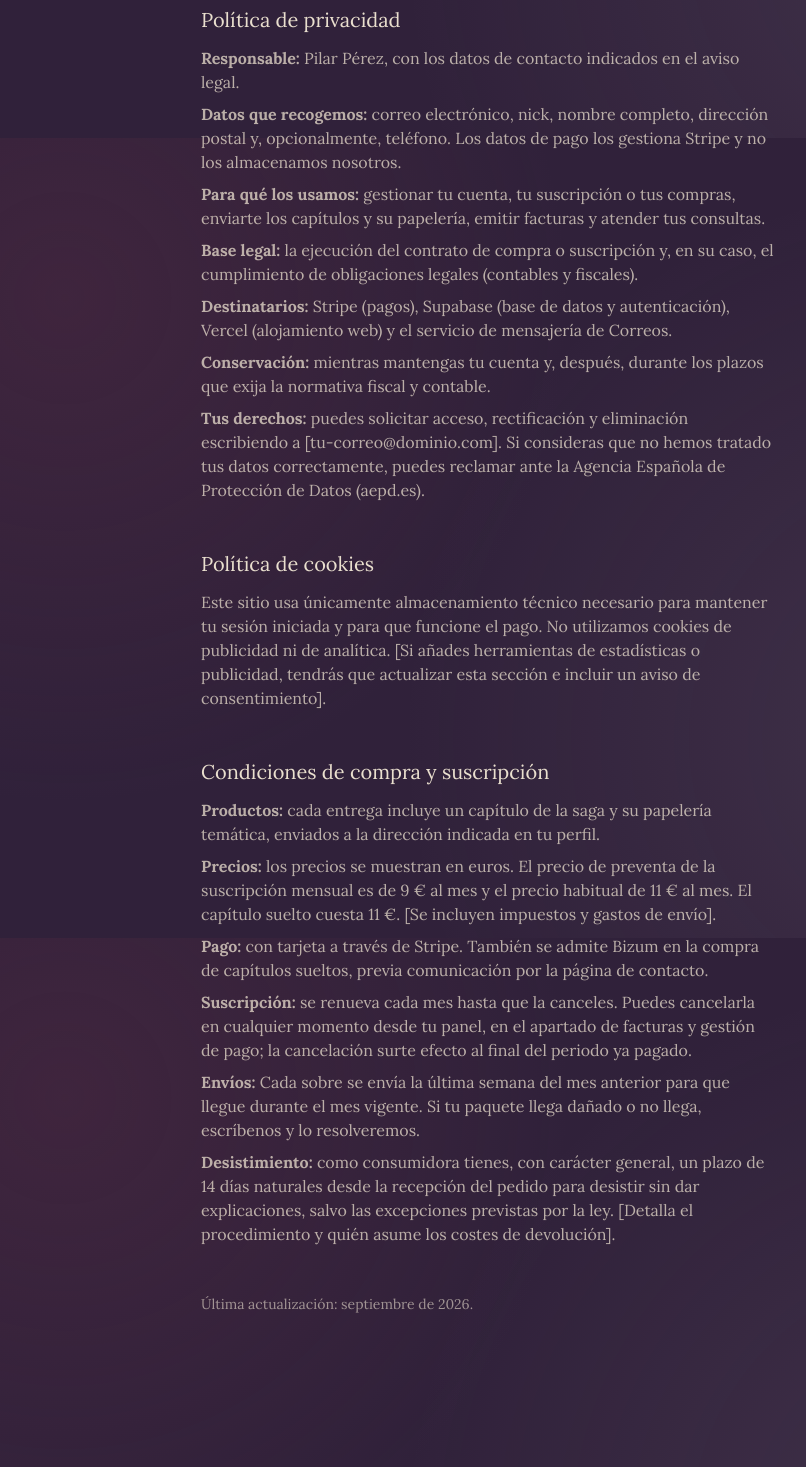
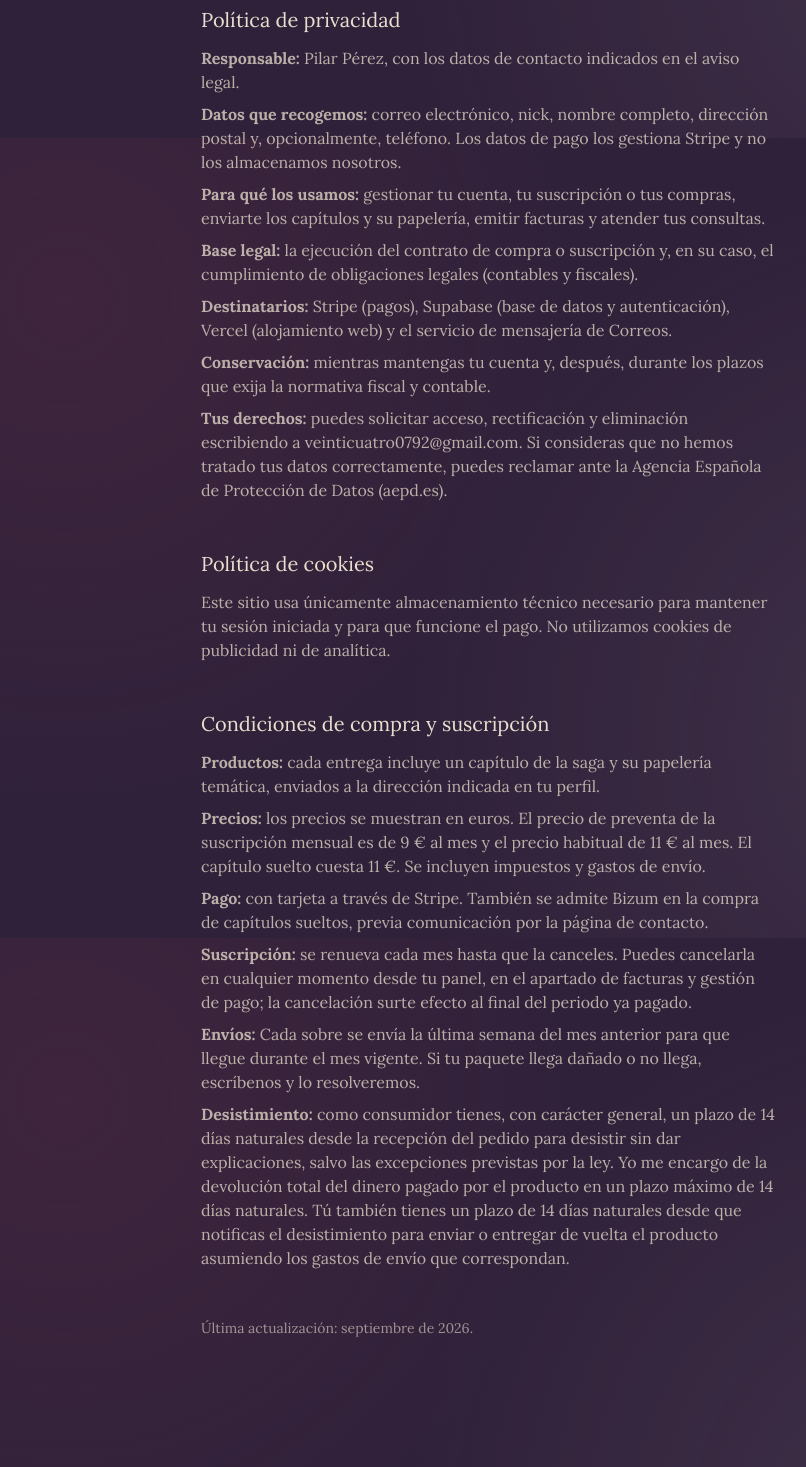
Before and after one commit to Blubur/Jardin, a Next.js app: page /politicas in a window 1280 px wide. Shown: the part 662-2129 px from the top of the page, without its empty margins (127-933 px from the left). Built offline with nearby package versions, Linux system fonts and the light colour scheme; no server answers.

Commit message:
politicas

```diff
--- a/app/politicas/page.tsx
+++ b/app/politicas/page.tsx
@@ -27,7 +27,7 @@ export default function PoliticasPage() {
           <div className="mt-3 space-y-2 texto">
             <p>Titular del sitio: Pilar Pérez (nombre artístico: María Gayarre).</p>
 
-            <p>Correo de contacto: [tu-correo@dominio.com]</p>
+            <p>Correo de contacto: veinticuatro0792@gmail.com</p>
             <p>
               Los textos, la historia, los personajes, las ilustraciones y el
               resto de contenidos de El Jardín de las Herederas son obra de su
@@ -71,7 +71,7 @@ export default function PoliticasPage() {
             </p>
             <p>
               <b>Tus derechos:</b> puedes solicitar acceso, rectificación y eliminación escribiendo a
-              [tu-correo@dominio.com]. Si consideras que no hemos tratado tus
+              veinticuatro0792@gmail.com. Si consideras que no hemos tratado tus
               datos correctamente, puedes reclamar ante la Agencia Española de
               Protección de Datos (aepd.es).
             </p>
@@ -84,9 +84,7 @@ export default function PoliticasPage() {
             <p>
               Este sitio usa únicamente almacenamiento técnico necesario para
               mantener tu sesión iniciada y para que funcione el pago. No
-              utilizamos cookies de publicidad ni de analítica. [Si añades
-              herramientas de estadísticas o publicidad, tendrás que actualizar
-              esta sección e incluir un aviso de consentimiento].
+              utilizamos cookies de publicidad ni de analítica.
             </p>
           </div>
         </section>
@@ -103,7 +101,7 @@ export default function PoliticasPage() {
               <b>Precios:</b> los precios se muestran en euros. El precio de
               preventa de la suscripción mensual es de 9 € al mes y el precio
               habitual de 11 € al mes. El capítulo suelto cuesta 11 €.
-              [Se incluyen impuestos y gastos de envío].
+              Se incluyen impuestos y gastos de envío.
             </p>
             <p>
               <b>Pago:</b> con tarjeta a través de Stripe. También se admite
@@ -121,11 +119,12 @@ export default function PoliticasPage() {
               paquete llega dañado o no llega, escríbenos y lo resolveremos.
             </p>
             <p>
-              <b>Desistimiento:</b> como consumidora tienes, con carácter
+              <b>Desistimiento:</b> como consumidor tienes, con carácter
               general, un plazo de 14 días naturales desde la recepción del
               pedido para desistir sin dar explicaciones, salvo las
-              excepciones previstas por la ley. [Detalla el procedimiento y
-              quién asume los costes de devolución].
+              excepciones previstas por la ley. Yo me encargo de la devolución total del dinero pagado por el producto en un plazo máximo de 14 días naturales.
+              Tú también tienes un plazo de 14 días naturales desde que notificas el desistimiento para enviar o entregar de vuelta el producto asumiendo los gastos de envío que correspondan.
+
             </p>
           </div>
         </section>
```
